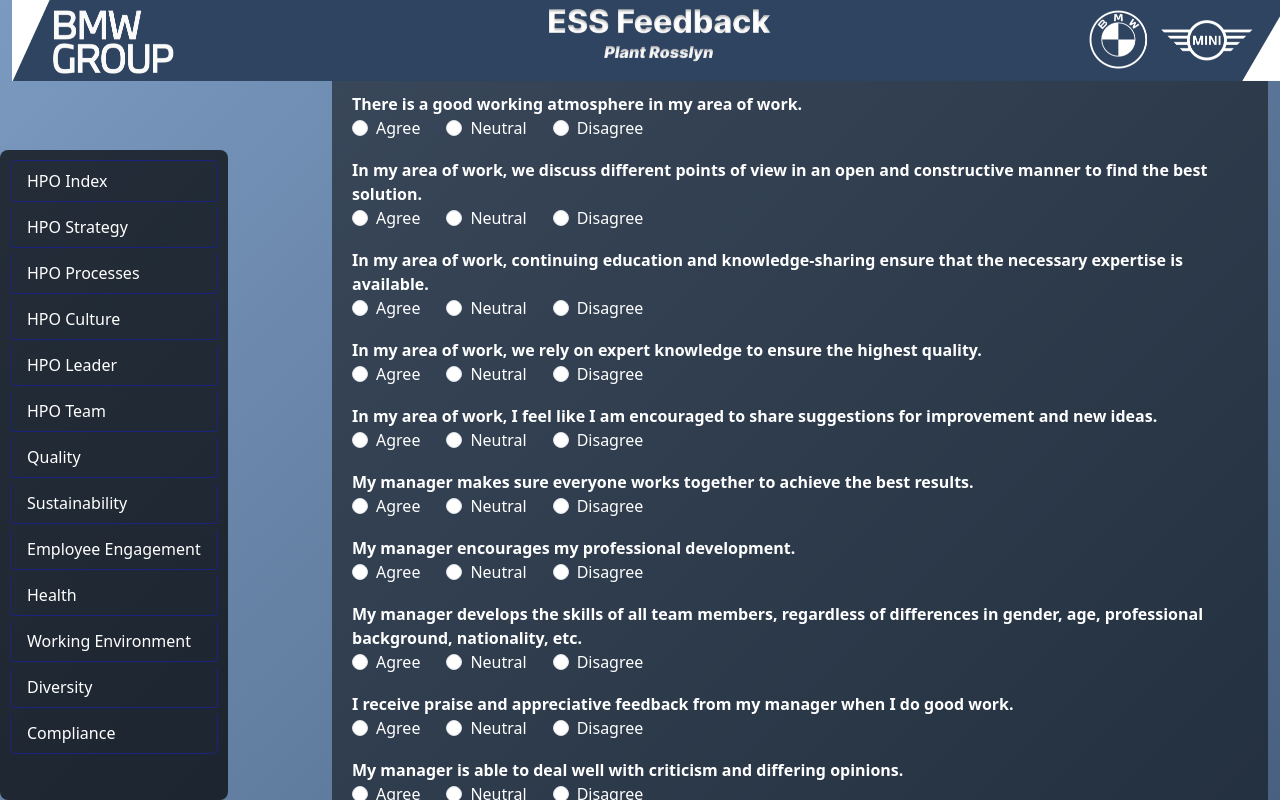
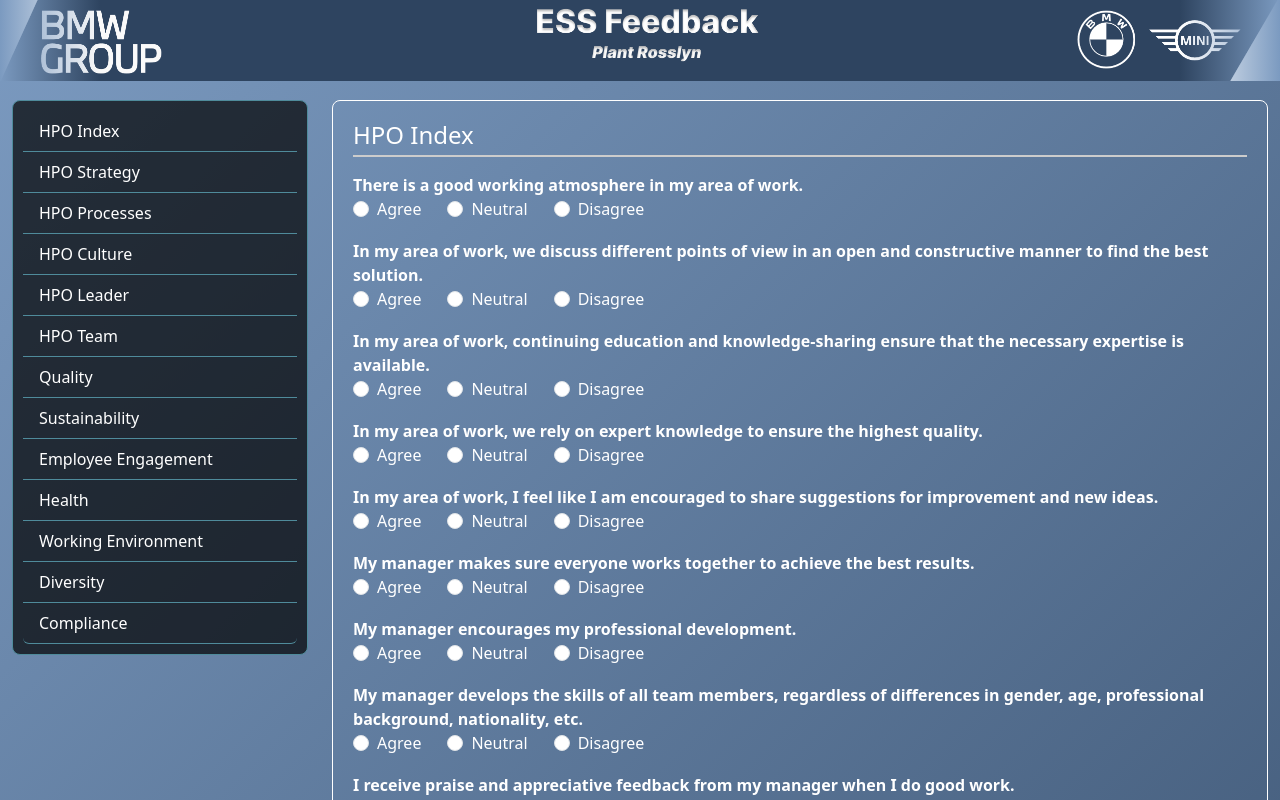
Before and after one commit to Slyvestor/amplify-fullstack, a React (Create React App) app: page / in a window 1280 px wide. Shown: the top 800 px of the page. Built offline with nearby package versions, Linux system fonts and the light colour scheme.

Commit message:
Updated Version

```diff
--- a/src/App.css
+++ b/src/App.css
@@ -7,16 +7,20 @@
 
 .App {
   padding: 20px;
+  padding-top: 100px; /* Adjust this value as needed */
   color: white;
 }
 
 .header {
   text-align: center;
-  margin-bottom: 20px;
+  margin-bottom: 0; /* Ensure no extra margin */
   position: fixed;
-  width: 100%;
+  top: 0;
+  left: 0;
+  right: 0;
   z-index: 1000;
-  top: 0;
+  overflow: hidden;
+  background-color: #2e4460; /* Add background color to avoid transparency issues */
 }
 
 .header img {
@@ -24,11 +28,34 @@
   height: auto;
 }
 
+.header::before,
+.header::after {
+  content: "";
+  position: absolute;
+  top: 0;
+  bottom: 0;
+  width: 100px; /* Adjust the width to control the fade effect */
+  background: linear-gradient(to right, rgba(123, 154, 192, 1), rgba(123, 154, 192, 0));
+  z-index: 1;
+}
+
+.header::after {
+  right: 0;
+  left: auto;
+  background: linear-gradient(to left, rgba(123, 154, 192, 1), rgba(123, 154, 192, 0));
+}
+
+.header img {
+  position: relative;
+  z-index: 0;
+}
+
 .survey-section {
   margin-bottom: 20px;
-  background-color: rgba(0, 0, 0, 0.5);
+  background-color: transparent;
   padding: 20px;
   border-radius: 8px;
+  border: 1px solid white;
   color: white;
 }
 
@@ -37,6 +64,7 @@
   margin-bottom: 10px;
   border-bottom: 2px solid #ccc;
   padding-bottom: 5px;
+  color: white;
 }
 
 .survey-statement {
@@ -46,10 +74,12 @@
 .survey-statement p {
   margin: 0;
   font-weight: bold;
+  color: white;
 }
 
 .survey-statement label {
   margin-right: 10px;
+  color: white;
 }
 
 button {
@@ -69,34 +99,19 @@
 }
 
 .sidebar {
-  background-color: rgba(0, 0, 0, 0.7);
+  background-color: rgba(0, 0, 0, 0.7); /* Darker background for better visibility */
   padding: 10px;
   border-radius: 8px;
-  position: fixed;
-  top: 150px;
-  left: 0;
-  height: calc(100% - 150px);
-  overflow-y: auto;
+  border: 1px solid #4F8B9B; /* Border color matching the theme */
 }
 
 .sidebar .list-group-item {
   background-color: transparent;
-  border: 1px solid #1a237e;
-  color: white;
-  margin-bottom: 5px;
-  border-radius: 4px;
+  border: none;
+  color: #FFFFFF; /* White text for better contrast */
+  border-bottom: 1px solid #4F8B9B; /* Border color matching the theme */
 }
 
 .sidebar .list-group-item:hover {
-  background-color: rgba(255, 255, 255, 0.2);
+  background-color: rgba(255, 255, 255, 0.1); /* Slightly darker hover effect */
 }
-
-.footer {
-  background-color: rgba(0, 0, 0, 0.7);
-  color: white;
-  text-align: center;
-  padding: 10px;
-  position: fixed;
-  bottom: 0;
-  width: 100%;
-}
--- a/src/App.js
+++ b/src/App.js
@@ -3,7 +3,7 @@
 import Header from './components/Header';
 import SurveySection from './components/SurveySection';
 import Sidebar from './components/Sidebar';
-import Footer from './components/Footer';
+
 
 const survey = [
   {
```
